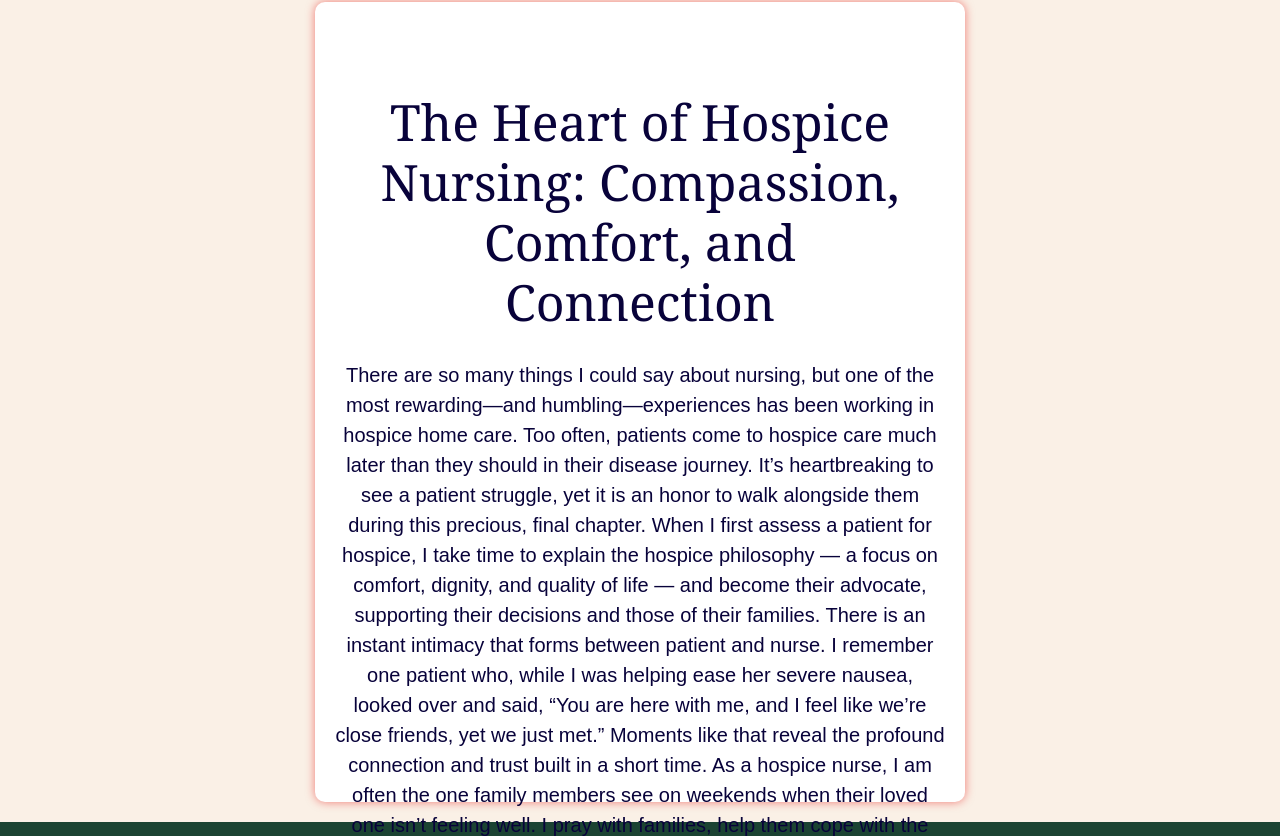
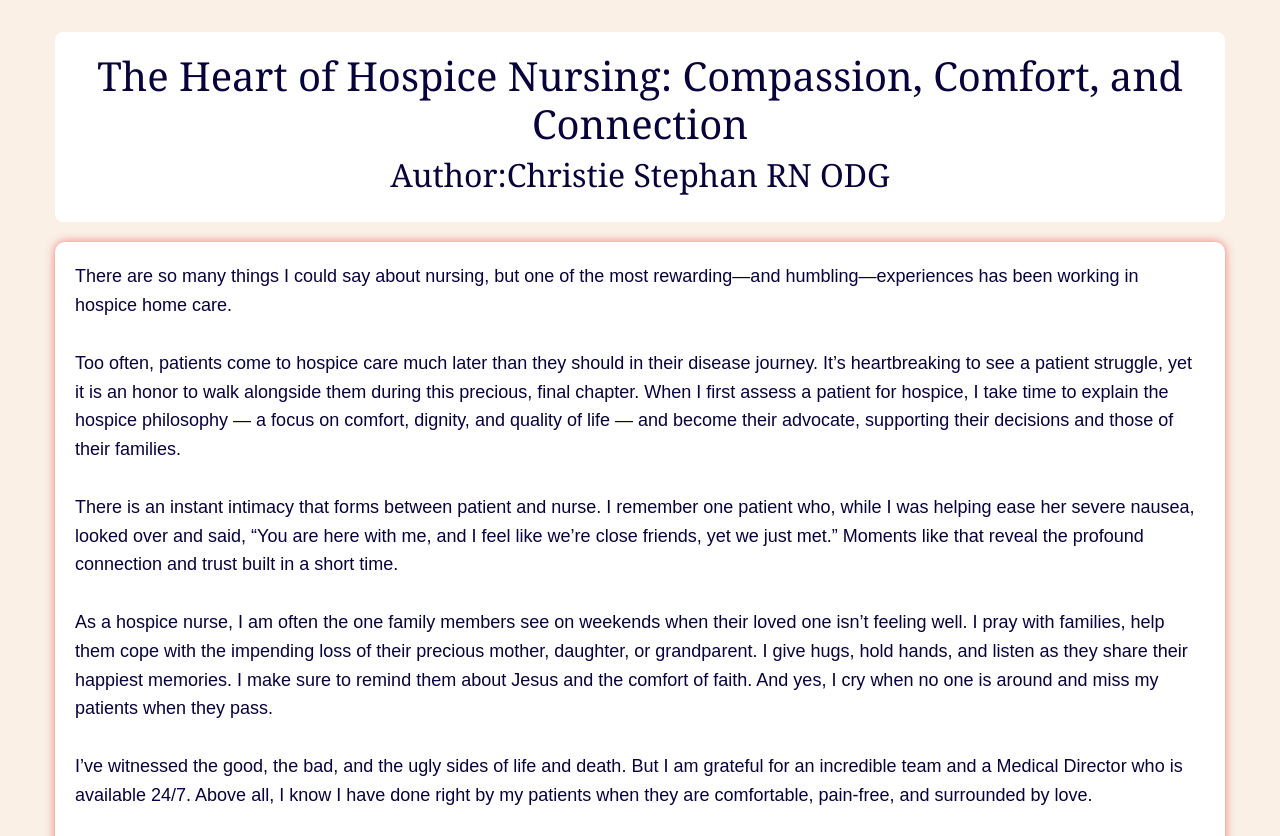
Before and after one commit to brandonbohn/Moonshineconsulting, a React (Create React App) app: page /blogentries/voicesincareblogentries in a window 1280 px wide. Shown: the part 184-1020 px from the top of the page. Built offline with nearby package versions, Linux system fonts and the light colour scheme.

Commit message:
fixed and updated voices in care article layout

```diff
--- a/src/Pages/blogentries/voicesincareblogentries.tsx
+++ b/src/Pages/blogentries/voicesincareblogentries.tsx
@@ -1,30 +1,95 @@
 import React from 'react';
 
-function Voicesincareblogentry()
-{
+function Voicesincareblogentry() {
   return (
-    <div className="Text box" style={{ fontFamily: "sans-serif", minHeight: "100vh" }}>
+    <div
+      className="container"
+      style={{ fontFamily: "sans-serif", minHeight: "100vh" }}
+    >
+      <style>
+        {`
+          .container {
+            max-width: 1200px;
+            margin: 0 auto;
+            padding: 0 15px;
+          }
+          .Titles {
+            text-align: center;
+            padding: 20px;
+            background: #ffffff;
+            margin-top: 50px;
+            border-radius: 8px;
+          }
+          .content p {
+            font-size: 18px;
+            line-height: 1.6;
+          }
+          @media (max-width: 768px) {
+            .Titles {
+              font-size: 20px;
+              padding: 15px;
+            }
+            .content p {
+              font-size: 16px;
+            }
+          }
+        `}
+      </style>
       <div>
         <div>
+          <div></div>
         </div>
       </div>
-      <h1 className="Titles" style={{ textAlign: "center", padding: "20px", background: "#ffffff", marginTop: "50px", borderRadius: "8px" }}>The Heart of Hospice Nursing: Compassion, Comfort, and Connection</h1>
+      <div className="Titles">
 
+       <h1>
+        The Heart of Hospice Nursing: Compassion, Comfort, and Connection
+      </h1>
+      <h2>Author:Christie Stephan RN ODG</h2>
+      </div>
 
-<p >
-      There are so many things I could say about nursing, but one of the most rewarding—and humbling—experiences has been working in hospice home care.
-
-Too often, patients come to hospice care much later than they should in their disease journey. It’s heartbreaking to see a patient struggle, yet it is an honor to walk alongside them during this precious, final chapter. When I first assess a patient for hospice, I take time to explain the hospice philosophy — a focus on comfort, dignity, and quality of life — and become their advocate, supporting their decisions and those of their families.
-
-There is an instant intimacy that forms between patient and nurse. I remember one patient who, while I was helping ease her severe nausea, looked over and said, “You are here with me, and I feel like we’re close friends, yet we just met.” Moments like that reveal the profound connection and trust built in a short time.
-
-As a hospice nurse, I am often the one family members see on weekends when their loved one isn’t feeling well. I pray with families, help them cope with the impending loss of their precious mother, daughter, or grandparent. I give hugs, hold hands, and listen as they share their happiest memories. I make sure to remind them about Jesus and the comfort of faith. And yes, I cry when no one is around and miss my patients when they pass.
-
-I’ve witnessed the good, the bad, and the ugly sides of life and death. But I am grateful for an incredible team and a Medical Director who is available 24/7. Above all, I know I have done right by my patients when they are comfortable, pain-free, and surrounded by love.
-
-Hospice nursing is a calling that teaches me about compassion, courage, and the true meaning of care.
-
-      </p>
+      <div className="content mb-4 box" style={{ padding: "20px", fontSize: "20px", height: "100%", width: "100%" }}>
+        <p>
+          There are so many things I could say about nursing, but one of the
+          most rewarding—and humbling—experiences has been working in hospice
+          home care.
+          <br />
+          <br />
+          Too often, patients come to hospice care much later than they should in
+          their disease journey. It’s heartbreaking to see a patient struggle, yet
+          it is an honor to walk alongside them during this precious, final
+          chapter. When I first assess a patient for hospice, I take time to explain
+          the hospice philosophy — a focus on comfort, dignity, and quality of life —
+          and become their advocate, supporting their decisions and those of their
+          families.
+          <br />
+          <br />
+          There is an instant intimacy that forms between patient and nurse. I
+          remember one patient who, while I was helping ease her severe nausea,
+          looked over and said, “You are here with me, and I feel like we’re close
+          friends, yet we just met.” Moments like that reveal the profound
+          connection and trust built in a short time.
+          <br />
+          <br />
+          As a hospice nurse, I am often the one family members see on weekends when
+          their loved one isn’t feeling well. I pray with families, help them cope
+          with the impending loss of their precious mother, daughter, or
+          grandparent. I give hugs, hold hands, and listen as they share their
+          happiest memories. I make sure to remind them about Jesus and the comfort
+          of faith. And yes, I cry when no one is around and miss my patients when
+          they pass.
+          <br />
+          <br />
+          I’ve witnessed the good, the bad, and the ugly sides of life and death. But
+          I am grateful for an incredible team and a Medical Director who is available
+          24/7. Above all, I know I have done right by my patients when they are
+          comfortable, pain-free, and surrounded by love.
+          <br />
+          <br />
+          Hospice nursing is a calling that teaches me about compassion, courage, and
+          the true meaning of care.
+        </p>
+      </div>
     </div>
   );
 }
```
